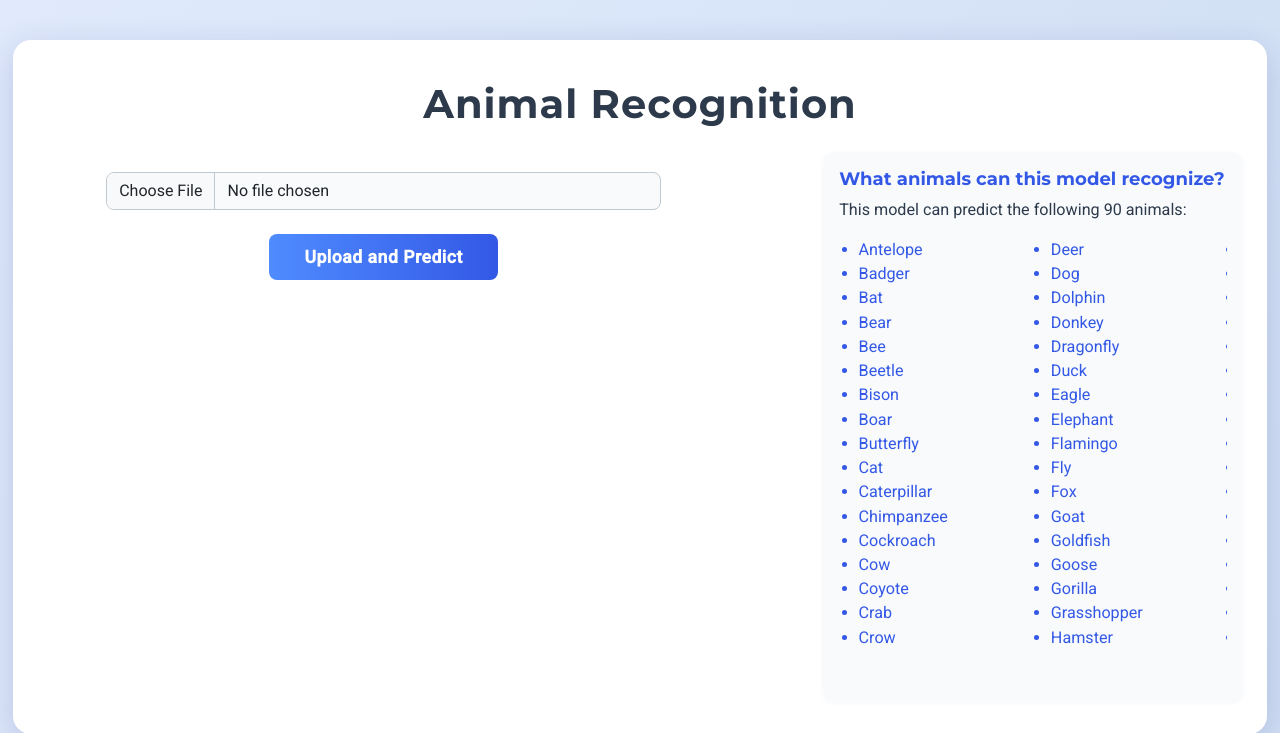
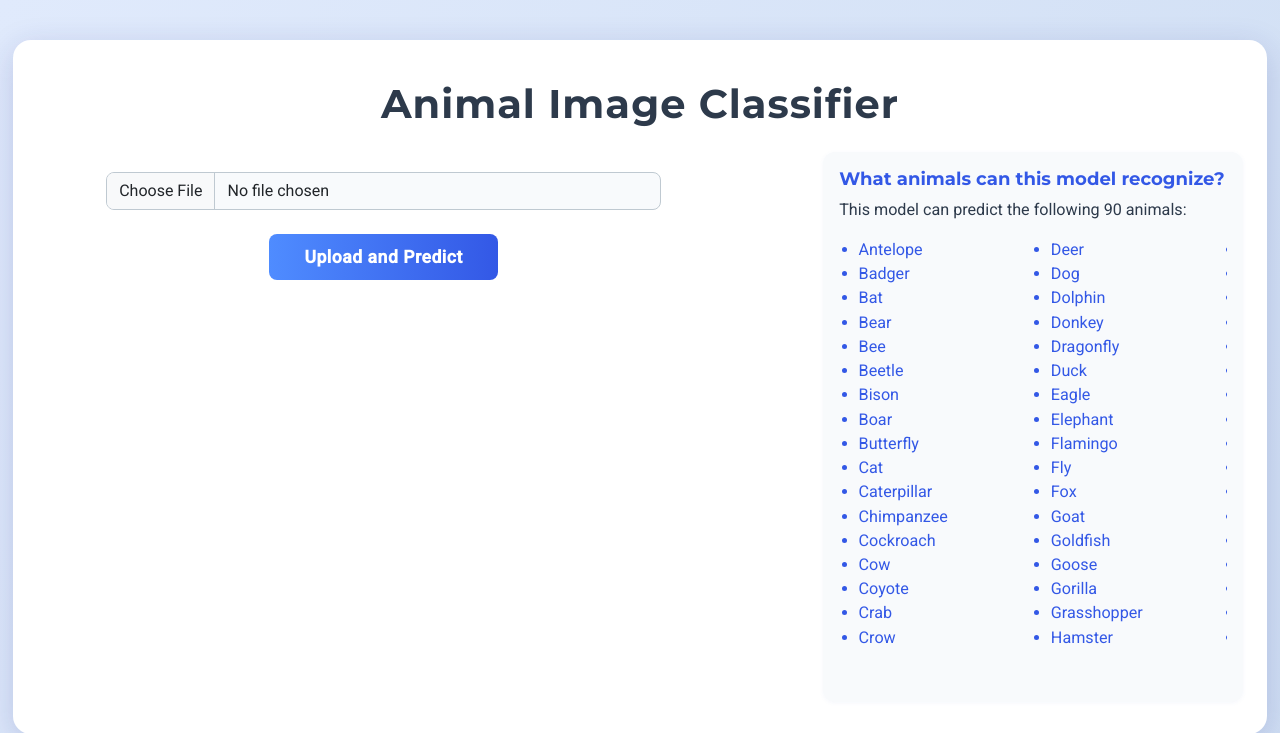
Before and after one commit to gokulkrishna1686/animal-image-classifier, a Flask app: page / in a window 1280 px wide. Shown: the top 733 px of the page. Run offline with Flask 3, Linux system fonts and the light colour scheme.

```diff
--- a/templates/upload.html
+++ b/templates/upload.html
@@ -125,7 +125,7 @@
 </head>
 <body>
     <div class="container-fluid px-4">
-        <h1>Animal Recognition</h1>
+        <h1>Animal Image Classifier</h1>
         <div class="row g-4 align-items-start" style="min-height: 70vh;">
             <div class="col-lg-7 col-12 mb-4 mb-lg-0">
                 <div class="upload-form">
```
Also changed, not shown: 1 other file.
